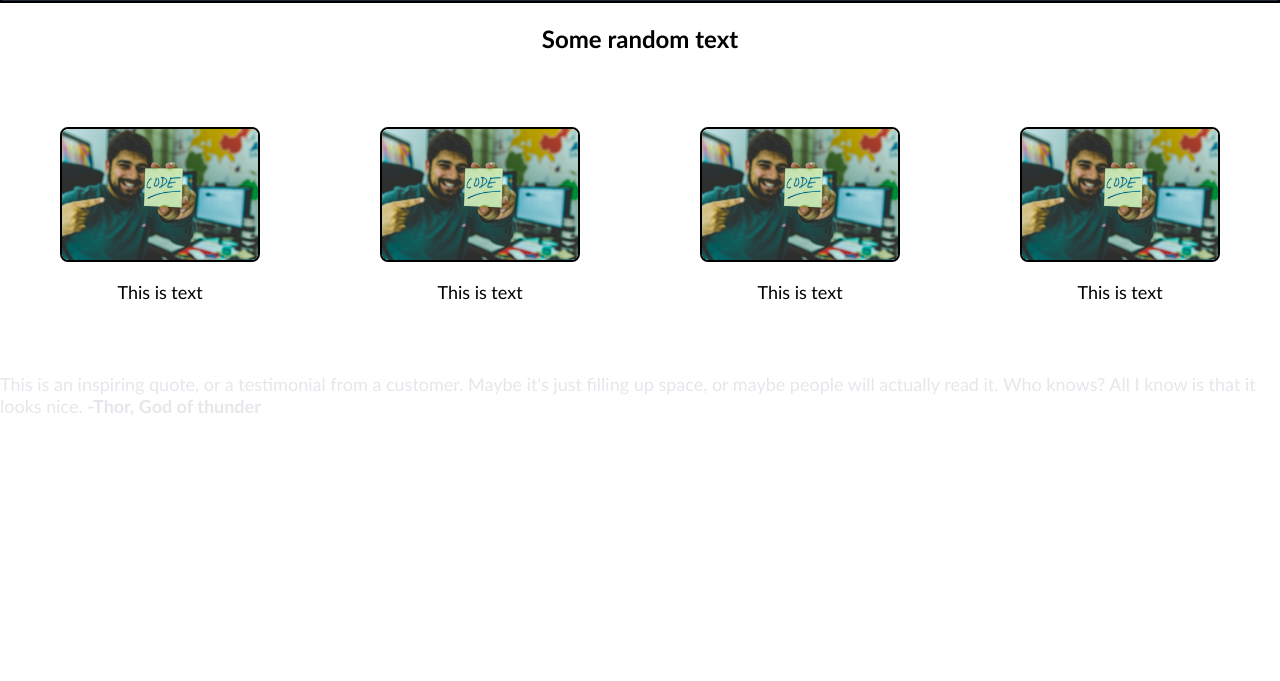
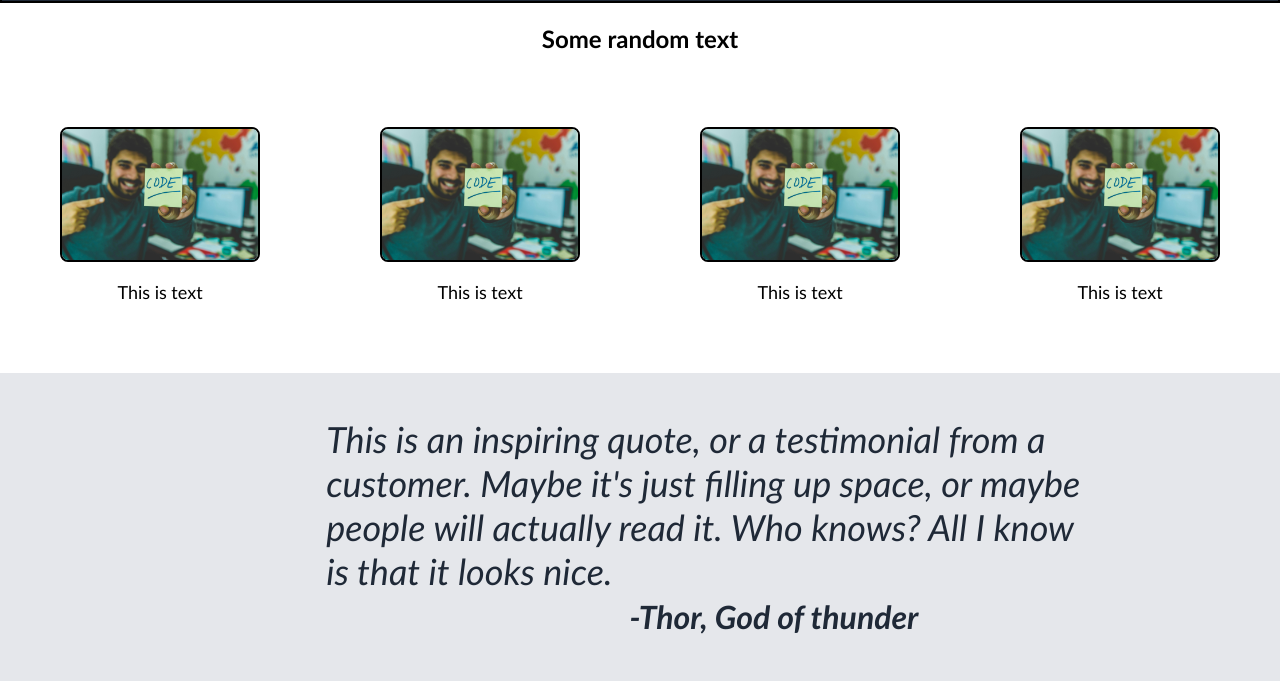
Before and after one commit to ByrdieDad/landing-page, a plain HTML site: page index.html in a window 1280 px wide. Shown: the part 395-1076 px from the top of the page. Before the commit the page ends 812 px from the top, so only its background shows below. Drawn offline with Linux system fonts and the light colour scheme.

Commit message:
adding styles to style.css for section three

```diff
--- a/style.css
+++ b/style.css
@@ -108,3 +108,23 @@ header img {
     height: 70px;
     align-items: center;
 }
+
+.sectionthree {
+    background-color: #e5e7eb;
+    display: flex;
+    justify-content: center;
+    align-items: center;
+    flex-direction: row;
+}
+
+.sectionthree p {
+    font-size: 36px;
+    font-style: italic;
+    color: #1f2937;
+    white-space: pre-wrap;
+    font-weight: lighter;
+}
+
+b {
+    font-size: 32px;
+}
```
